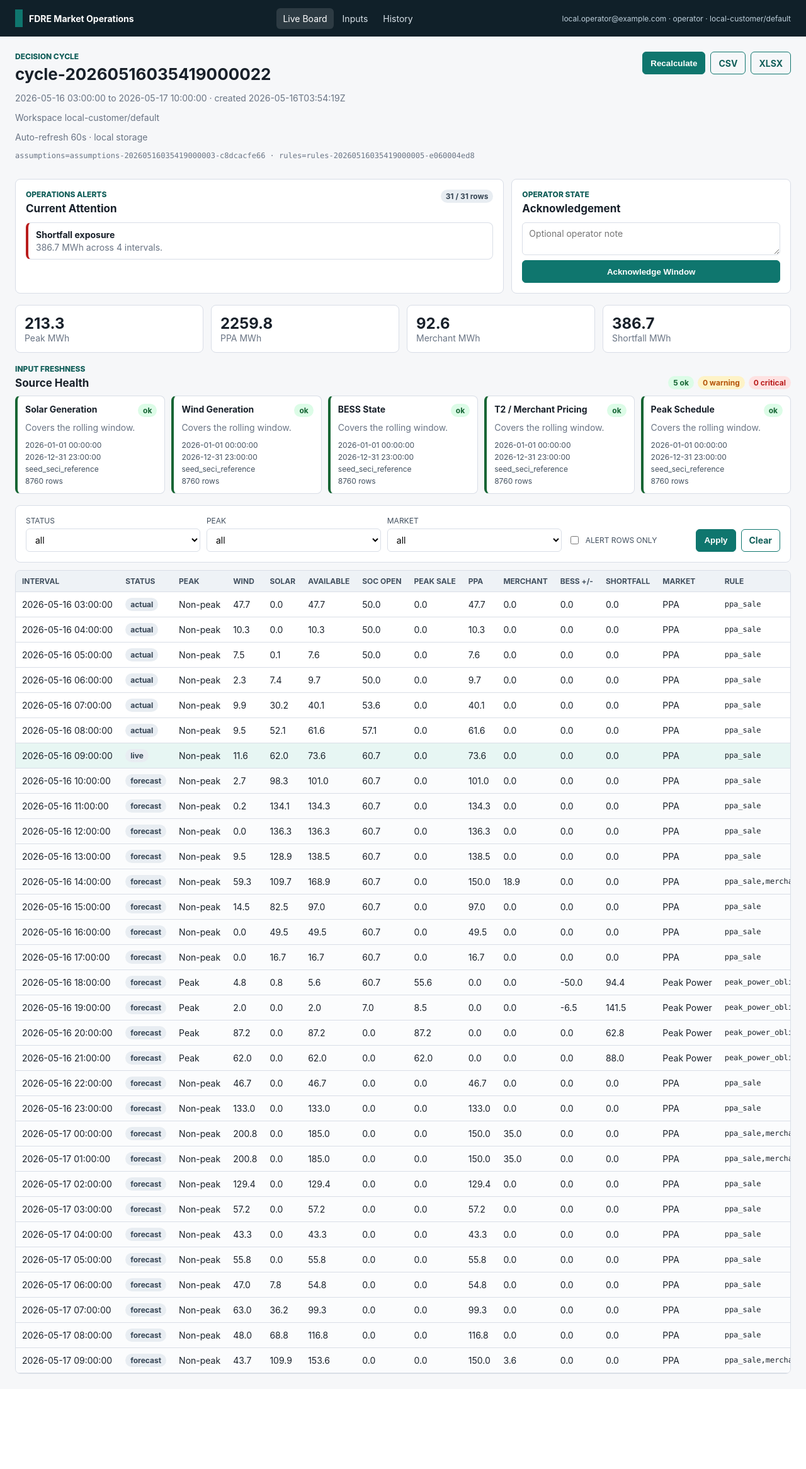
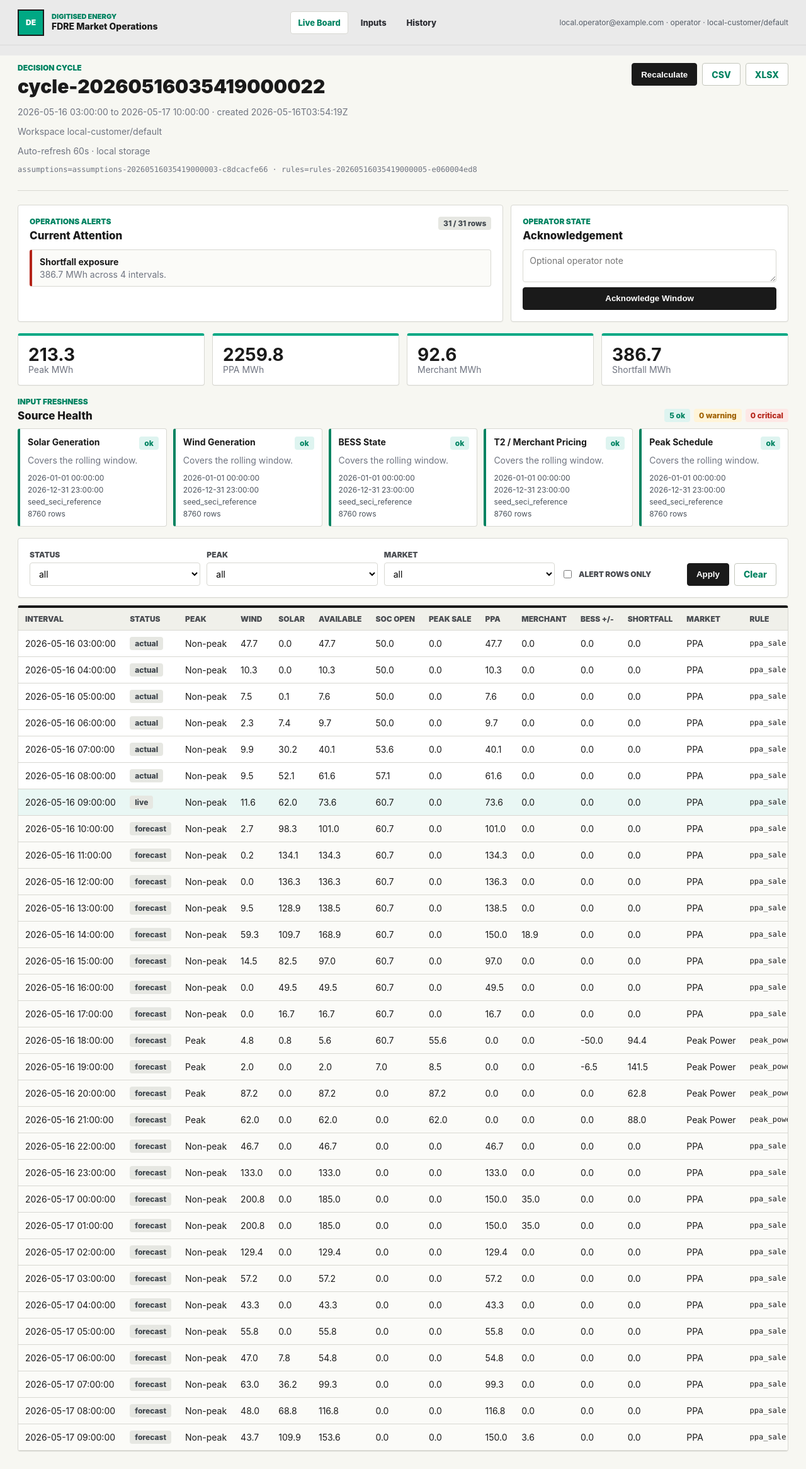
Before and after one commit to sbshrey/fdre-model, a Flask app: page / in a window 1280 px wide. Shown: the whole page at 63% size. Before the commit the page ends 2181 px from the top, so only its background shows below. Run offline with Flask 3, Linux system fonts and the light colour scheme; some libraries are stand-ins or nearby versions.

Commit message:
Refresh portal theme

```diff
--- a/fdre_model/web/static/app.css
+++ b/fdre_model/web/static/app.css
@@ -1,14 +1,23 @@
 :root {
-  --bg: #f6f7f9;
+  --bg: #eaeaea;
+  --bg-soft: #f7f7f2;
   --surface: #ffffff;
-  --ink: #18202a;
-  --muted: #697484;
-  --line: #d9dee7;
-  --accent: #0f766e;
-  --accent-dark: #115e59;
-  --warn: #b45309;
-  --error: #b91c1c;
-  --ok: #166534;
+  --surface-raised: #fbfbf8;
+  --ink: #1a1a1a;
+  --ink-soft: #2b2c32;
+  --muted: #6f7480;
+  --line: #d8d8d2;
+  --line-strong: #c4c7bd;
+  --accent: #00a884;
+  --accent-dark: #008361;
+  --accent-soft: #def4f0;
+  --warn: #9f6000;
+  --warn-soft: #fff4d8;
+  --error: #b42318;
+  --error-soft: #fde8e6;
+  --ok: #008361;
+  --ok-soft: #def4f0;
+  --shadow: 0 14px 34px rgba(26, 26, 26, 0.08);
 }
 
 * {
@@ -17,56 +26,91 @@
 
 body {
   margin: 0;
-  background: var(--bg);
+  background:
+    linear-gradient(180deg, var(--bg) 0, var(--bg) 88px, var(--bg-soft) 88px, var(--bg-soft) 100%);
   color: var(--ink);
-  font-family: Inter, ui-sans-serif, system-ui, -apple-system, BlinkMacSystemFont, "Segoe UI", sans-serif;
+  font-family: Jost, Inter, ui-sans-serif, system-ui, -apple-system, BlinkMacSystemFont, "Segoe UI", sans-serif;
   font-size: 14px;
 }
 
 .topbar {
-  height: 58px;
+  min-height: 72px;
   display: flex;
   align-items: center;
   justify-content: space-between;
-  padding: 0 24px;
-  background: #102029;
-  color: #fff;
+  gap: 18px;
+  padding: 14px 28px;
+  background: rgba(234, 234, 234, 0.96);
+  border-bottom: 1px solid rgba(26, 26, 26, 0.08);
+  color: var(--ink);
+  position: sticky;
+  top: 0;
+  z-index: 20;
+  backdrop-filter: blur(10px);
 }
 
 .brand {
   display: flex;
-  gap: 10px;
+  gap: 12px;
   align-items: center;
-  font-weight: 700;
+  color: var(--ink);
+  min-width: 250px;
 }
 
 .brand-mark {
-  width: 12px;
-  height: 28px;
+  width: 42px;
+  height: 42px;
+  border: 2px solid var(--ink);
   background: var(--accent);
-  display: inline-block;
+  display: inline-flex;
+  align-items: center;
+  justify-content: center;
+  color: #fff;
+  font-size: 12px;
+  font-weight: 900;
+  letter-spacing: 0;
+}
+
+.brand-copy {
+  display: grid;
+  gap: 2px;
+  font-weight: 800;
+  line-height: 1.05;
+}
+
+.brand-kicker {
+  color: var(--accent-dark);
+  font-size: 11px;
+  font-weight: 900;
+  text-transform: uppercase;
 }
 
 nav {
   display: flex;
-  gap: 4px;
+  gap: 8px;
+  align-items: center;
+  flex-wrap: wrap;
 }
 
 nav a {
-  color: #d8e1e8;
+  color: var(--ink-soft);
   text-decoration: none;
-  padding: 8px 10px;
-  border-radius: 6px;
+  padding: 9px 11px;
+  border-radius: 4px;
+  font-size: 13px;
+  font-weight: 800;
+  border: 1px solid transparent;
 }
 
 nav a.active,
 nav a:hover {
-  background: rgba(255, 255, 255, 0.12);
-  color: #fff;
+  background: #fff;
+  border-color: var(--line);
+  color: var(--accent-dark);
 }
 
 .user-label {
-  color: #bfd0dc;
+  color: #555d68;
   font-size: 12px;
   white-space: nowrap;
 }
@@ -80,13 +124,13 @@ nav a:hover {
 .nav-button {
   min-height: 30px;
   padding: 5px 9px;
-  border-color: rgba(255, 255, 255, 0.28);
-  background: rgba(255, 255, 255, 0.1);
-  color: #fff;
+  border-color: var(--line-strong);
+  background: #fff;
+  color: var(--ink);
 }
 
 main {
-  padding: 24px;
+  padding: 28px;
 }
 
 .page-header {
@@ -94,7 +138,9 @@ main {
   align-items: flex-start;
   justify-content: space-between;
   gap: 20px;
-  margin-bottom: 18px;
+  margin-bottom: 22px;
+  padding-bottom: 14px;
+  border-bottom: 1px solid var(--line);
 }
 
 h1,
@@ -104,17 +150,21 @@ h2 {
 }
 
 h1 {
-  font-size: 26px;
+  font-size: 30px;
+  font-weight: 900;
+  line-height: 1.15;
+  overflow-wrap: anywhere;
 }
 
 h2 {
   font-size: 17px;
+  font-weight: 850;
 }
 
 .eyebrow {
   color: var(--accent-dark);
   font-size: 12px;
-  font-weight: 800;
+  font-weight: 900;
   text-transform: uppercase;
   margin: 0 0 5px;
 }
@@ -138,18 +188,25 @@ h2 {
 button,
 .button {
   appearance: none;
-  border: 1px solid var(--accent);
-  background: var(--accent);
-  color: white;
-  padding: 8px 12px;
-  border-radius: 6px;
+  border: 1px solid #1a1a1a;
+  background: #1a1a1a;
+  color: #fff;
+  padding: 8px 14px;
+  border-radius: 4px;
   cursor: pointer;
-  font-weight: 700;
+  font-weight: 850;
   text-decoration: none;
   display: inline-flex;
   align-items: center;
   justify-content: center;
   min-height: 36px;
+}
+
+button:hover,
+.button:hover {
+  background: var(--accent-dark);
+  border-color: var(--accent-dark);
+  color: #fff;
 }
 
 button.small {
@@ -166,8 +223,9 @@ button.danger,
 
 .button.ghost,
 button.ghost {
-  background: transparent;
+  background: #fff;
   color: var(--accent-dark);
+  border-color: var(--line-strong);
 }
 
 .kpis {
@@ -182,16 +240,20 @@ button.ghost {
 .table-shell {
   background: var(--surface);
   border: 1px solid var(--line);
-  border-radius: 8px;
+  border-radius: 4px;
+  box-shadow: 0 1px 0 rgba(26, 26, 26, 0.03);
 }
 
 .kpis div {
-  padding: 14px;
+  padding: 16px;
+  border-top: 4px solid var(--accent);
 }
 
 .kpis strong {
   display: block;
-  font-size: 24px;
+  color: var(--ink);
+  font-size: 28px;
+  line-height: 1.05;
 }
 
 .kpis span {
@@ -219,9 +281,9 @@ button.ghost {
   gap: 3px;
   border: 1px solid var(--line);
   border-left: 4px solid var(--line);
-  border-radius: 8px;
+  border-radius: 4px;
   padding: 10px 12px;
-  background: #fff;
+  background: var(--surface-raised);
 }
 
 .alert span {
@@ -270,7 +332,7 @@ button.ghost {
   background: var(--surface);
   border: 1px solid var(--line);
   border-left: 4px solid var(--line);
-  border-radius: 8px;
+  border-radius: 4px;
   padding: 12px;
   min-height: 132px;
 }
@@ -308,12 +370,13 @@ button.ghost {
 .health-meta {
   display: grid;
   gap: 4px;
-  color: #42505f;
+  color: #4a525c;
   font-size: 12px;
 }
 
 .table-shell {
   overflow: auto;
+  border-top: 4px solid var(--ink);
 }
 
 .filter-panel {
@@ -355,54 +418,60 @@ table {
 th,
 td {
   border-bottom: 1px solid var(--line);
-  padding: 9px 10px;
+  padding: 10px 11px;
   text-align: left;
   white-space: nowrap;
 }
 
 th {
-  background: #eef2f6;
+  background: #f0f0ea;
   font-size: 12px;
   text-transform: uppercase;
-  color: #42505f;
+  color: #4a4d52;
+  font-weight: 900;
+}
+
+tbody tr:hover {
+  background: #f8fbf9;
 }
 
 tr.status-live {
-  background: #e7f6f3;
+  background: #e9f7f4;
 }
 
 tr.status-forecast {
-  background: #fbfcfd;
+  background: #fbfbf8;
 }
 
 .pill {
   display: inline-block;
   padding: 3px 8px;
-  border-radius: 999px;
-  background: #e8edf2;
-  color: #364554;
+  border-radius: 4px;
+  background: #e6e7e2;
+  color: #3f464d;
   font-size: 12px;
-  font-weight: 700;
+  font-weight: 850;
 }
 
 .pill.ok {
-  background: #dcfce7;
+  background: var(--ok-soft);
   color: var(--ok);
 }
 
 .pill.warning {
-  background: #fef3c7;
+  background: var(--warn-soft);
   color: var(--warn);
 }
 
 .pill.critical {
-  background: #fee2e2;
+  background: var(--error-soft);
   color: var(--error);
 }
 
 .mono {
   font-family: ui-monospace, SFMono-Regular, Menlo, Consolas, monospace;
   font-size: 12px;
+  overflow-wrap: anywhere;
 }
 
 .wrap {
@@ -451,7 +520,7 @@ tr.status-forecast {
 }
 
 .panel {
-  padding: 16px;
+  padding: 18px;
 }
 
 .panel-head {
@@ -472,16 +541,18 @@ tr.status-forecast {
 .meta-grid div {
   border: 1px solid var(--line);
   padding: 10px;
-  border-radius: 6px;
+  border-radius: 4px;
+  background: var(--surface-raised);
 }
 
 .meta-grid strong,
 label span {
   display: block;
-  color: #42505f;
+  color: #4a4d52;
   font-size: 12px;
   text-transform: uppercase;
   margin-bottom: 5px;
+  font-weight: 900;
 }
 
 .meta-grid span {
@@ -519,10 +590,18 @@ select,
 textarea {
   width: 100%;
   border: 1px solid var(--line);
-  border-radius: 6px;
+  border-radius: 4px;
   padding: 8px 10px;
   font: inherit;
   background: #fff;
+}
+
+input:focus,
+select:focus,
+textarea:focus {
+  border-color: var(--accent-dark);
+  outline: 2px solid rgba(0, 168, 132, 0.16);
+  outline-offset: 0;
 }
 
 textarea {
--- a/fdre_model/web/templates/base.html
+++ b/fdre_model/web/templates/base.html
@@ -10,8 +10,11 @@
 <body>
   <header class="topbar">
     <div class="brand">
-      <span class="brand-mark"></span>
-      <span>FDRE Market Operations</span>
+      <span class="brand-mark">DE</span>
+      <span class="brand-copy">
+        <span class="brand-kicker">Digitised Energy</span>
+        <span>FDRE Market Operations</span>
+      </span>
     </div>
     <nav>
       <a href="{{ url_for('live_board') }}" class="{% if active_page == 'live' %}active{% endif %}">Live Board</a>
```
Also changed, not shown: other parts of fdre_model/web/static/app.css (+32 -2 lines), progress.md (+1 -0 lines).
